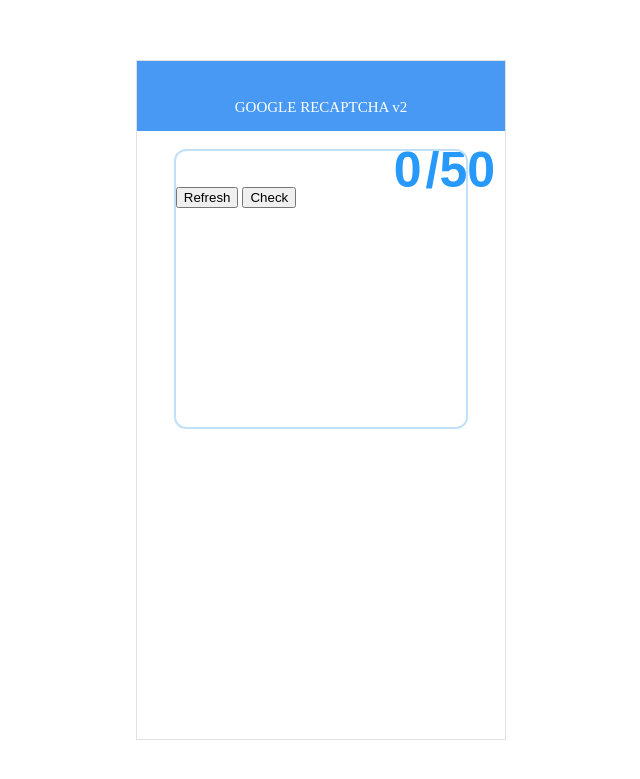
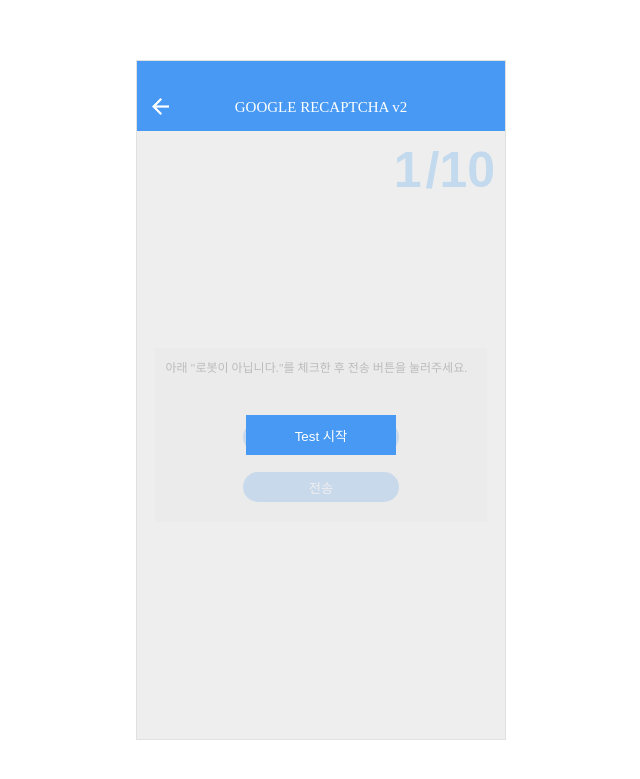
Before and after one commit to Boeing737ng/drawing_captcha, a Flask app: page /googleCaptcha in a window 1280 px wide. Shown: the top 779 px of the page, without its empty margins (319-959 px from the left). Run offline with Flask 2, Linux system fonts and the light colour scheme; some libraries are stand-ins or nearby versions.

Commit message:
googleCaptcha css update

```diff
--- a/static/css/style.css
+++ b/static/css/style.css
@@ -121,7 +121,7 @@ button:hover {
     width: 100%;
     font-size: 15px;
 }
-.signup-lower-box, .naver-captcha-lower-box {
+.signup-lower-box, .naver-captcha-lower-box, .google-captcha-lower-box {
     position: relative;
     width: 100%;
     height: calc(100% - 70px);
@@ -466,6 +466,43 @@ canvas {
     top: 50%;
     transform: translate(0, -50%);
 }
+
+/******************** Google Captcha test Page ********************/
+.google-captcha-wrapper{
+    /* border:3px solid black; */
+    background-color:	#f4f0f0;
+    padding:10px;
+}
+
+.google-captcha-wrapper p{
+    font-size:12px;
+    margin:0;
+}
+
+.googleCaptcha-center{
+    position: absolute;
+    margin: auto;
+    width:90%;
+    top: 50%;
+    left: 0;
+    right: 0;
+    transform: translate(0, -50%);
+}
+
+#refreshCaptcha, #checkCaptcha {
+    background-color: #4799F4;
+    border: none;
+    color: #FFFFFF;
+    margin: 10px;
+    width: 50%;
+    height: 30px;
+    border-radius: 40px;
+}
+
+.google-captcha-form{
+    text-align: center;
+}
+
 /******************** Admin & Stats Page ********************/
 #stats-btn {
     position: absolute;
--- a/static/js/googleCaptcha.js
+++ b/static/js/googleCaptcha.js
@@ -55,7 +55,7 @@ function doNextRound(){
         $("#checkCaptcha").attr("disabled", true);
         storeTestResultToFirebase(typeOfCaptcha, device, webFailCount, timeTaken);
     } else {
-        $("#current-round").text(++webRoundCount);
+        $("#current-round").text(++webRoundCount + 1);
     }
     startTimeStamp = Date.now();
 }
--- a/templates/googleCaptcha.html
+++ b/templates/googleCaptcha.html
@@ -11,27 +11,33 @@
     <div class="page-wrapper">
         <section class="signup-header">
             <p>GOOGLE RECAPTCHA v2</p>
+            <div>
+                <img id="test_backward" src="../static/images/back_arrow.png" alt="">
+            </div>
         </section>
-        <div class="test-round-wrapper">
+        <section class="google-captcha-lower-box">
+            <div class="test-round-wrapper">
                 <div class="test-round-number-wrapper">
-                    <div id="current-round">0</div>
-                    <div>/50</div>
+                    <div id="current-round">1</div>
+                    <div>/10</div>
                 </div>
             </div>
-        <section class="signup-lower-box">
-            <div class="captcha-wrapper">
-                <br>
-                <div class="canvas-wrapper">
-                    <title>reCAPTCHA demo v2</title>
+            <div class="google-captcha-wrapper googleCaptcha-center">
+                <div>
+                    <p>아래 "로봇이 아닙니다."를 체크한 후 전송 버튼을 눌러주세요.</p>
+                    <br>
+                </div>
+                <div class="google-captcha-form">
                     <form action="javascript:alert(grecaptcha.getResponse(widgetId1));" method="POST">
                         <div id="captcha" data-callback=""></div>
                         <br>
-                        <br/>
                         <button type="button" id="refreshCaptcha">Refresh</button>
-                        <button type="button" id="checkCaptcha">Check</button>
+                        <button type="button" id="checkCaptcha">전송</button>
                     </form>
                 </div>
             </div>
+            <div id="start-btn-wrapper"></div>
+            <button type="button" id="btnStart">Test 시작</button>
         </section>
     </div>
     <script src="https://www.gstatic.com/firebasejs/5.9.1/firebase.js"></script>
```
